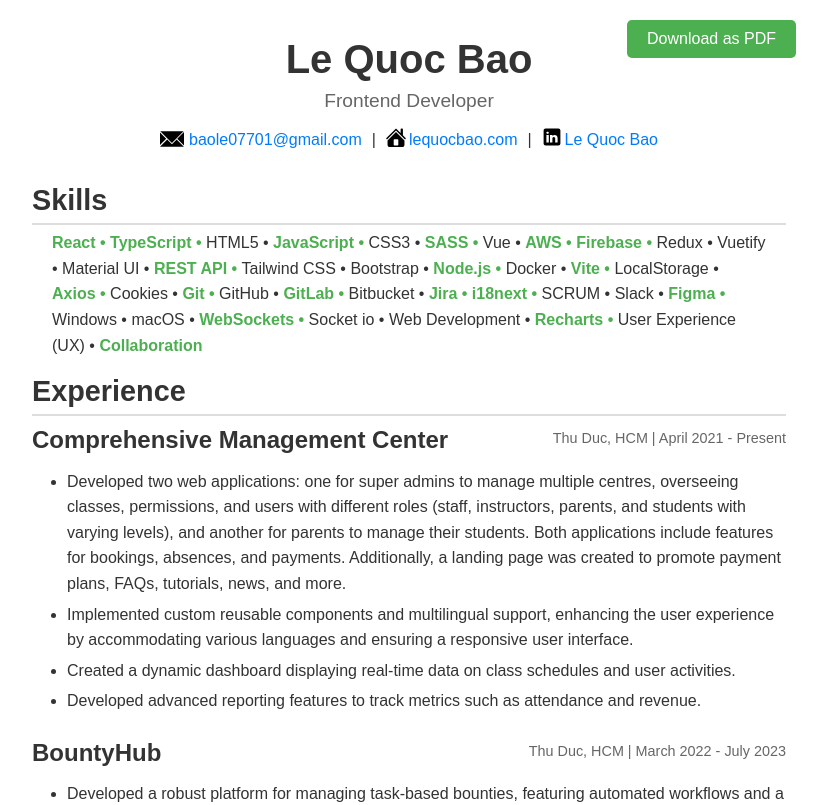
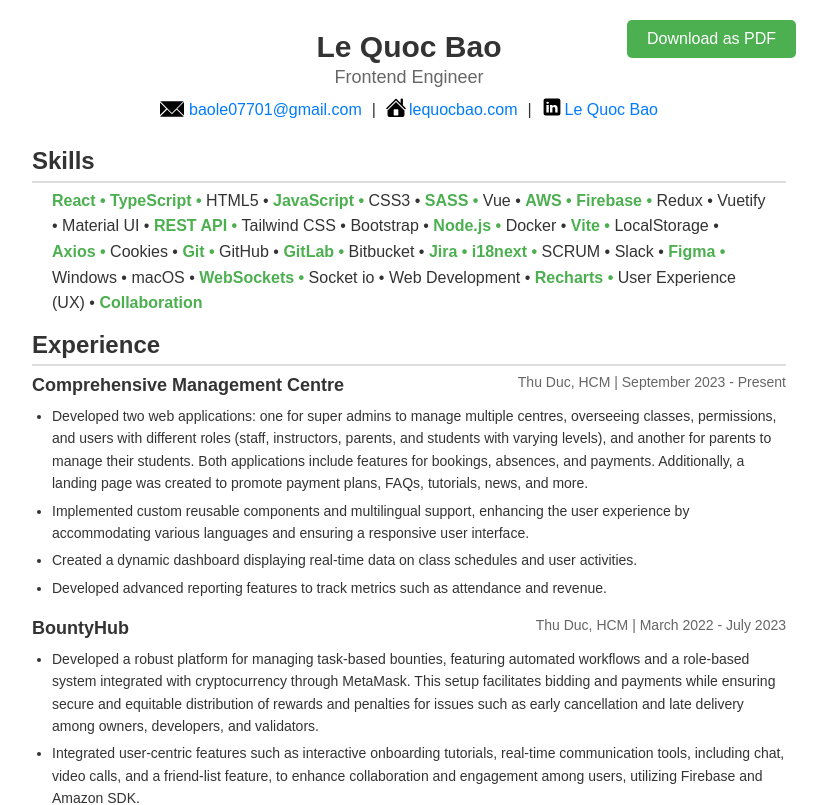
Before and after one commit to baohappy02/cv2024, a React (Vite) app: page / in a window 1280 px wide. Shown: the top 805 px of the page, without its empty margins (231-1058 px from the left). Built offline with nearby package versions, Linux system fonts and the light colour scheme.

Commit message:
Update all exp PDF style

```diff
--- a/src/App.tsx
+++ b/src/App.tsx
@@ -29,11 +29,12 @@
 
     try {
       const pdf = new jsPDF();
-      const margin = 10; // Define margin size (adjust as needed)
+      const margin = 10;
       const pageHeight = pdf.internal.pageSize.getHeight();
       const pageWidth = pdf.internal.pageSize.getWidth();
       const availablePageHeight = pageHeight - 2 * margin;
       const availablePageWidth = pageWidth - 2 * margin;
+
       let cumulativeHeight = margin;
 
       // Get all sections
--- a/src/app.scss
+++ b/src/app.scss
@@ -42,7 +42,10 @@
 
   .resume-header {
     text-align: center;
-    margin-bottom: 20px;
+
+    margin: 0;
+
+    padding: 20px 0 15px 0;
 
     .resume-name-container {
       display: flex;
@@ -51,15 +54,16 @@
     }
 
     .name {
-      font-size: 2.5em;
+      font-size: 30px;
       font-weight: bold;
-      margin-bottom: 5px;
+
+      margin: 0;
     }
 
     .title {
-      font-size: 1.2em;
+      font-size: 18px;
       color: #666;
-      margin-bottom: 10px;
+      padding-bottom: 5px;
     }
 
     .contact {
@@ -92,7 +96,7 @@
     }
 
     h2 {
-      font-size: 1.8em;
+      font-size: 24px;
       border-bottom: 2px solid #ddd;
 
       margin: 0 0 5px 0;
@@ -121,18 +125,15 @@
   .projects {
     .job,
     .project {
-      margin-bottom: 20px;
+      padding-bottom: 10px;
 
       h3 {
-        font-size: 1.5em;
-        margin-bottom: 5px;
+        font-size: 18px;
+        margin: 0;
       }
 
       .location-date {
-        margin-top: 6px;
-        margin-bottom: 10px;
-
-        font-size: 0.9em;
+        font-size: 14px;
         color: #666;
       }
 
@@ -144,10 +145,13 @@
       ul {
         list-style: disc;
 
-        margin-top: 4px;
-        margin-left: -5px;
+        margin: 0;
+        padding: 5px 0 0 20px;
+
         li {
           margin-bottom: 5px;
+
+          font-size: 14px;
         }
       }
     }
--- a/src/const.tsx
+++ b/src/const.tsx
@@ -61,15 +61,15 @@
 ];
 
 export const name: string = "Le Quoc Bao";
-export const role: string = "Frontend Developer";
+export const role: string = "Frontend Engineer";
 export const email: string = "baole07701@gmail.com";
 export const linkIn: string =
   "https://www.linkedin.com/in/b%E1%BA%A3o-l%C3%AA-1131021a5/";
 
 export const jobData = [
   {
-    title: "Comprehensive Management Center",
-    date: "Thu Duc, HCM | April 2021 - Present",
+    title: "Comprehensive Management Centre",
+    date: "Thu Duc, HCM | September 2023 - Present",
     accomplishments: [
       "Developed two web applications: one for super admins to manage multiple centres, overseeing classes, permissions, and users with different roles (staff, instructors, parents, and students with varying levels), and another for parents to manage their students. Both applications include features for bookings, absences, and payments. Additionally, a landing page was created to promote payment plans, FAQs, tutorials, news, and more.",
       "Implemented custom reusable components and multilingual support, enhancing the user experience by accommodating various languages and ensuring a responsive user interface.",
@@ -82,7 +82,7 @@
     date: "Thu Duc, HCM | March 2022 - July 2023",
     accomplishments: [
       "Developed a robust platform for managing task-based bounties, featuring automated workflows and a role-based system integrated with cryptocurrency through MetaMask. This setup facilitates bidding and payments while ensuring secure and equitable distribution of rewards and penalties for issues such as early cancellation and late delivery among owners, developers, and validators.",
-      "Integrated user-centric features such as interactive onboarding tutorial,  real-time communication tools, including chat, video calls, and a friend-list feature, to enhance collaboration and engagement among users, utilizing Firebase and Amazon SDK.",
+      "Integrated user-centric features such as interactive onboarding tutorials,  real-time communication tools, including chat, video calls, and a friend-list feature, to enhance collaboration and engagement among users, utilizing Firebase and Amazon SDK.",
       " Delivered a dynamic and responsive user interface that improves accessibility and user satisfaction, fostering collaboration and efficiency through cutting-edge technologies like Vue.js and TailwindCSS.",
     ],
   },
```
